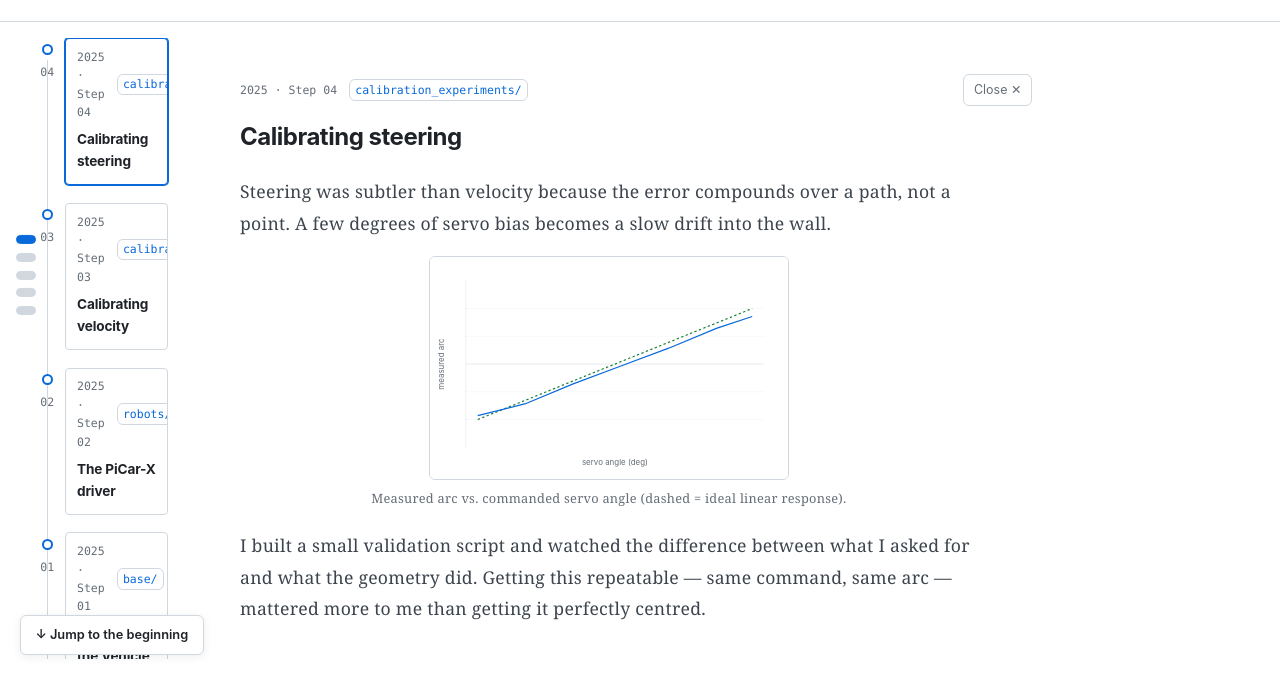
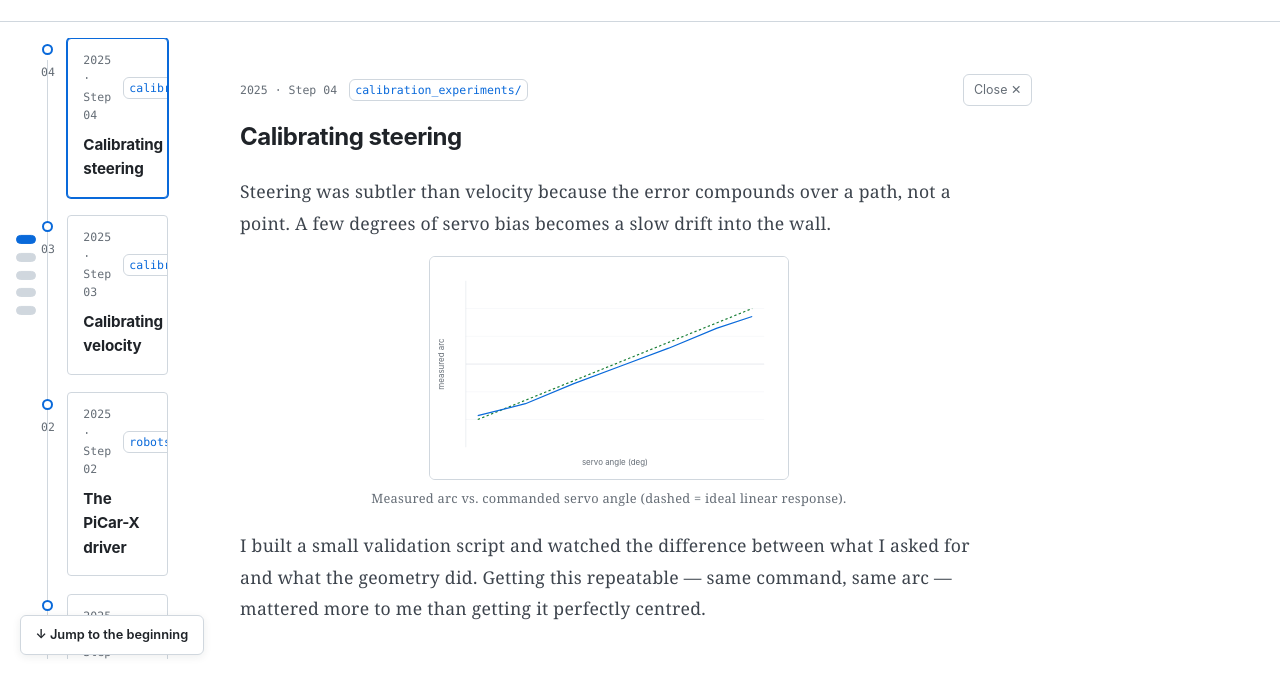
Before and after one commit to herrnel/classical-autonomy-stack, an Astro site in the folder site/: page / in a window 1280 px wide. Shown: the part 125-800 px from the top of the page. Built offline with nearby package versions, Linux system fonts and the light colour scheme; Astro itself is replaced by a stand-in of ours.

Commit message:
Reading timeline: vertically center cards, left-align (not horizontally centered), larger card boxes

```diff
--- a/site/src/pages/index.astro
+++ b/site/src/pages/index.astro
@@ -286,15 +286,17 @@ const entries = modules
         left: 2.4rem;           /* as close to the left as possible, clear of the mini timeline */
         right: calc(50% + 25rem + 4rem);
         flex: none; width: auto; max-width: none;
+        display: flex; flex-direction: column; justify-content: safe center;  /* vertically centre the cards */
+        align-items: flex-start;
         overflow-y: auto;
         overscroll-behavior: contain;
         padding-right: 0.5rem;
       }
-      /* Compact cards while reading: no image, tighter, smaller, centred */
-      :global(html.reading) .has-selection .row { grid-template-columns: 1.1rem 1fr; gap: 0.55rem; padding-bottom: 1.1rem; max-width: 14rem; margin: 0 auto; }
+      /* Compact cards while reading: no image, tighter, left-aligned */
+      :global(html.reading) .has-selection .row { grid-template-columns: 1.2rem 1fr; gap: 0.6rem; padding-bottom: 1.1rem; width: 17rem; max-width: 100%; margin: 0; }
       :global(html.reading) .has-selection .card .img { display: none; }
-      :global(html.reading) .has-selection .card .body { padding: 0.55rem 0.7rem; }
-      :global(html.reading) .has-selection .card h2 { font-size: 0.85rem; margin-bottom: 0.15rem; }
+      :global(html.reading) .has-selection .card .body { padding: 0.75rem 0.95rem; }
+      :global(html.reading) .has-selection .card h2 { font-size: 0.95rem; margin-bottom: 0.2rem; }
       :global(html.reading) .has-selection .card p,
       :global(html.reading) .has-selection .card .open-hint { display: none; }
     }
```
